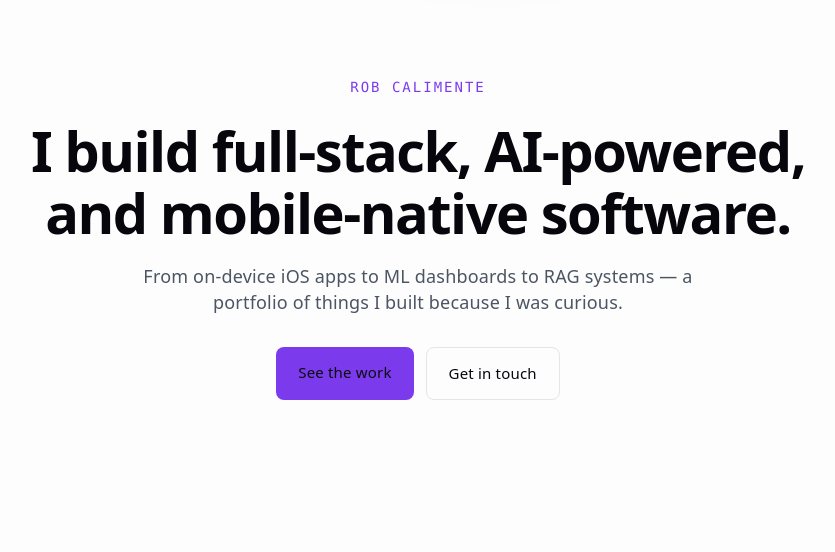
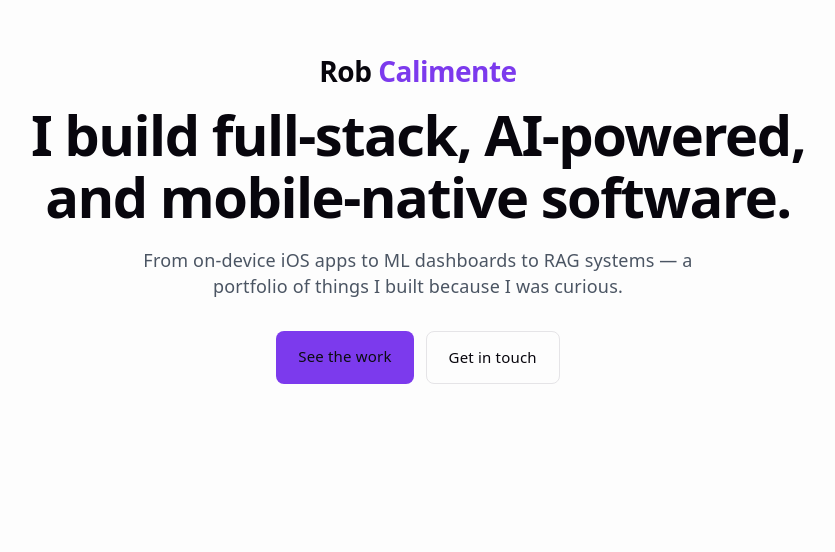
Before and after one commit to robcalimente/robcalimente.github.io, a React (Vite) app: page / in a window 1280 px wide. Shown: the part 1456-2008 px from the top of the page, without its empty margins (222-1057 px from the left). Built offline with nearby package versions, Linux system fonts and the light colour scheme.

Commit message:
Shrink hero height and enlarge name to close the gap above the fold

```diff
--- a/src/components/Hero.css
+++ b/src/components/Hero.css
@@ -1,13 +1,13 @@
 .hero {
   position: relative;
-  min-height: 92svh;
+  min-height: 72svh;
   display: flex;
   flex-direction: column;
   align-items: center;
   justify-content: center;
   text-align: center;
   gap: 20px;
-  padding-top: 64px;
+  padding-top: 48px;
   overflow: hidden;
 }
 
@@ -39,11 +39,21 @@
 }
 
 .hero-eyebrow {
-  font-family: var(--mono);
+  font-family: var(--heading);
+  color: var(--text-h);
+  letter-spacing: -0.5px;
+  font-size: 28px;
+  font-weight: 700;
+}
+
+.hero-eyebrow span {
   color: var(--accent);
-  letter-spacing: 2px;
-  text-transform: uppercase;
-  font-size: 14px;
+}
+
+@media (max-width: 768px) {
+  .hero-eyebrow {
+    font-size: 22px;
+  }
 }
 
 .hero h1 {
--- a/src/components/Hero.jsx
+++ b/src/components/Hero.jsx
@@ -13,7 +13,7 @@ export default function Hero() {
         animate={{ opacity: 1, y: 0 }}
         transition={{ duration: 0.5 }}
       >
-        Rob Calimente
+        Rob <span>Calimente</span>
       </motion.p>
       <motion.h1
         initial={{ opacity: 0, y: 16 }}
```
